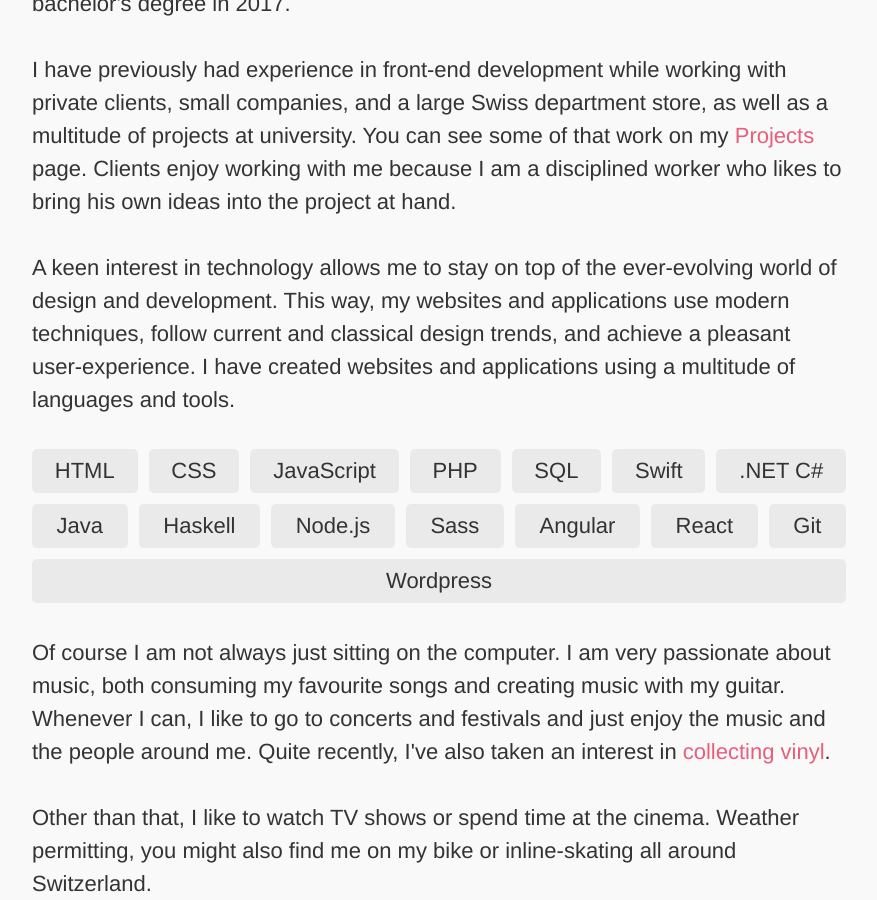
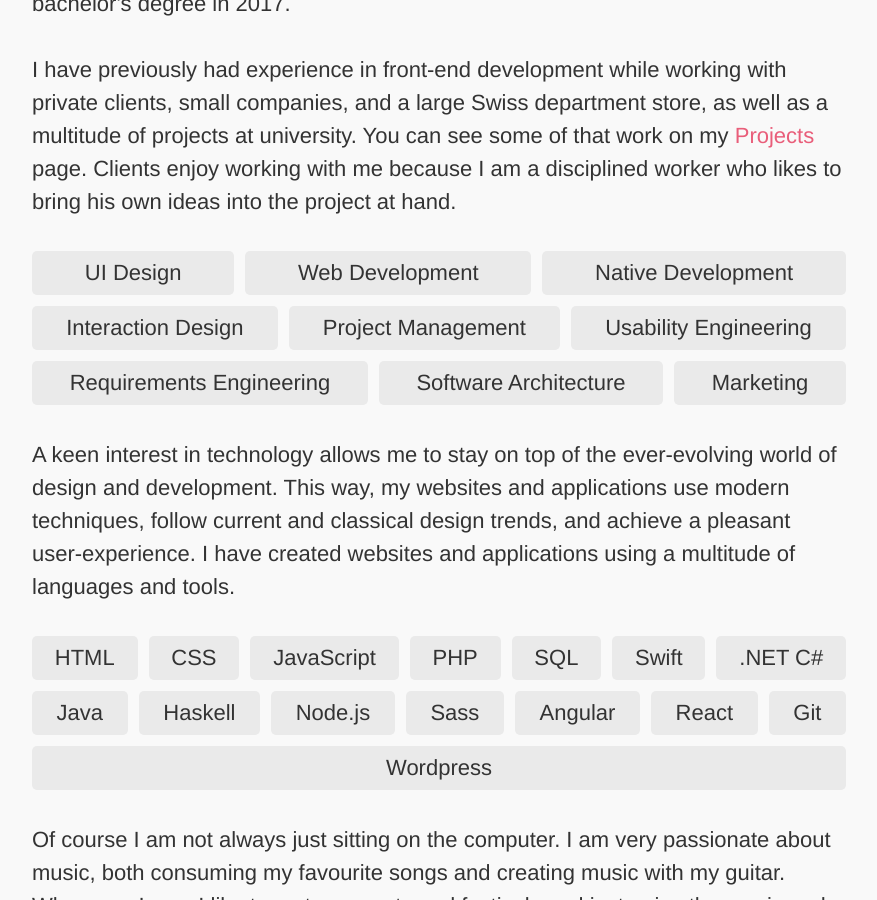
Before and after one commit to RadLikeWhoa/old.sacha.me, a Jekyll site: the page built from about/index.html, in a window 1280 px wide and 900 px high, scrolled down 826 px. Shown: the whole window, without its empty margins (201-1078 px from the left). Built offline with Jekyll 4.4.1, drawn with Linux system fonts in a browser that asks for light colours.

Commit message:
Add professional skills to about page

```diff
--- a/about/index.html
+++ b/about/index.html
@@ -37,6 +37,17 @@ description: "Read about styles and components used on sacha.me."
     </ul>
     <p>Currently, I am studying Computer Science at the <a href="http://fhnw.ch/en/">University of Applied Sciences and Arts Northwestern Switzerland</a> in Brugg, Switzerland and am on track to get my bachelor's degree in 2017.</p>
     <p>I have previously had experience in front-end development while working with private clients, small companies, and a large Swiss department store, as well as a multitude of projects at university. You can see some of that work on my <a href="/projects/">Projects</a> page. Clients enjoy working with me because I am a disciplined worker who likes to bring his own ideas into the project at hand.</p>
+    <ul data-tags="full">
+      <li class="tag">UI Design</li>
+      <li class="tag">Web Development</li>
+      <li class="tag">Native Development</li>
+      <li class="tag">Interaction Design</li>
+      <li class="tag">Project Management</li>
+      <li class="tag">Usability Engineering</li>
+      <li class="tag">Requirements Engineering</li>
+      <li class="tag">Software Architecture</li>
+      <li class="tag">Marketing</li>
+    </ul>
     <p>A keen interest in technology allows me to stay on top of the ever-evolving world of design and development. This way, my websites and applications use modern techniques, follow current and classical design trends, and achieve a pleasant user-experience. I have created websites and applications using a multitude of languages and tools.</p>
     <ul data-tags="full">
       <li class="tag">HTML</li>
```
